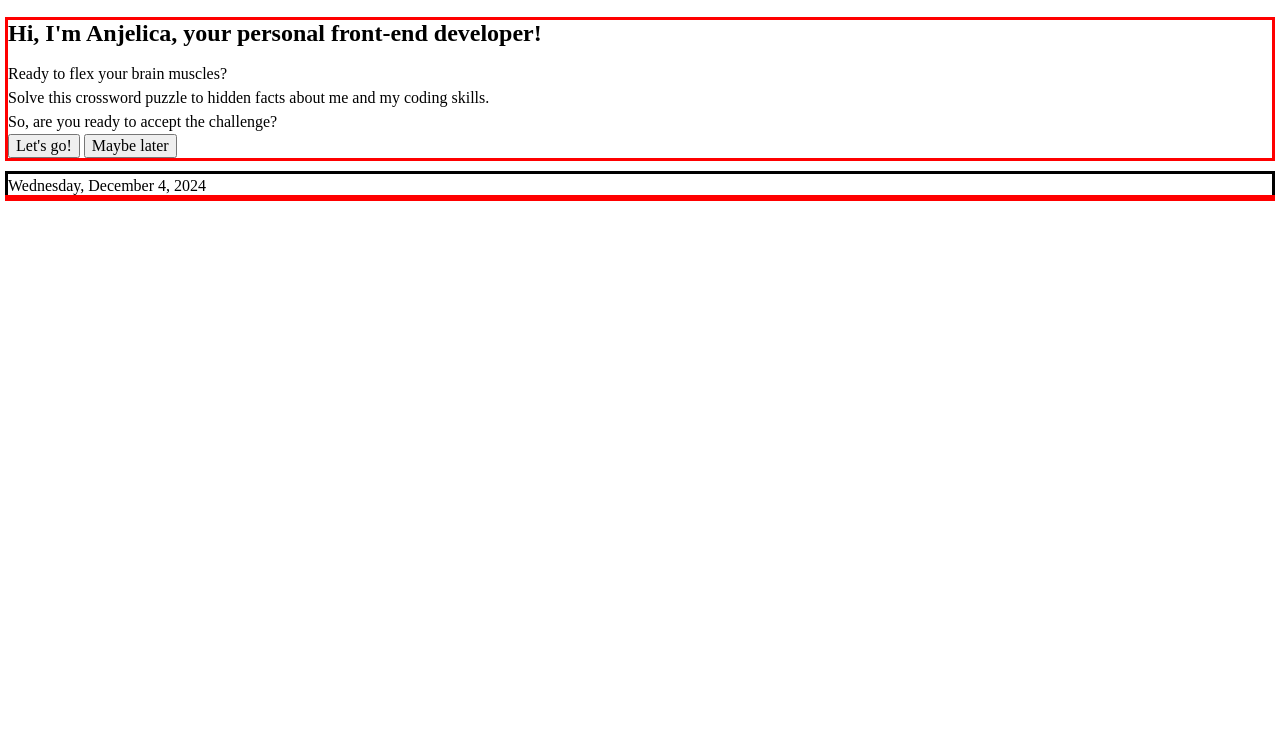
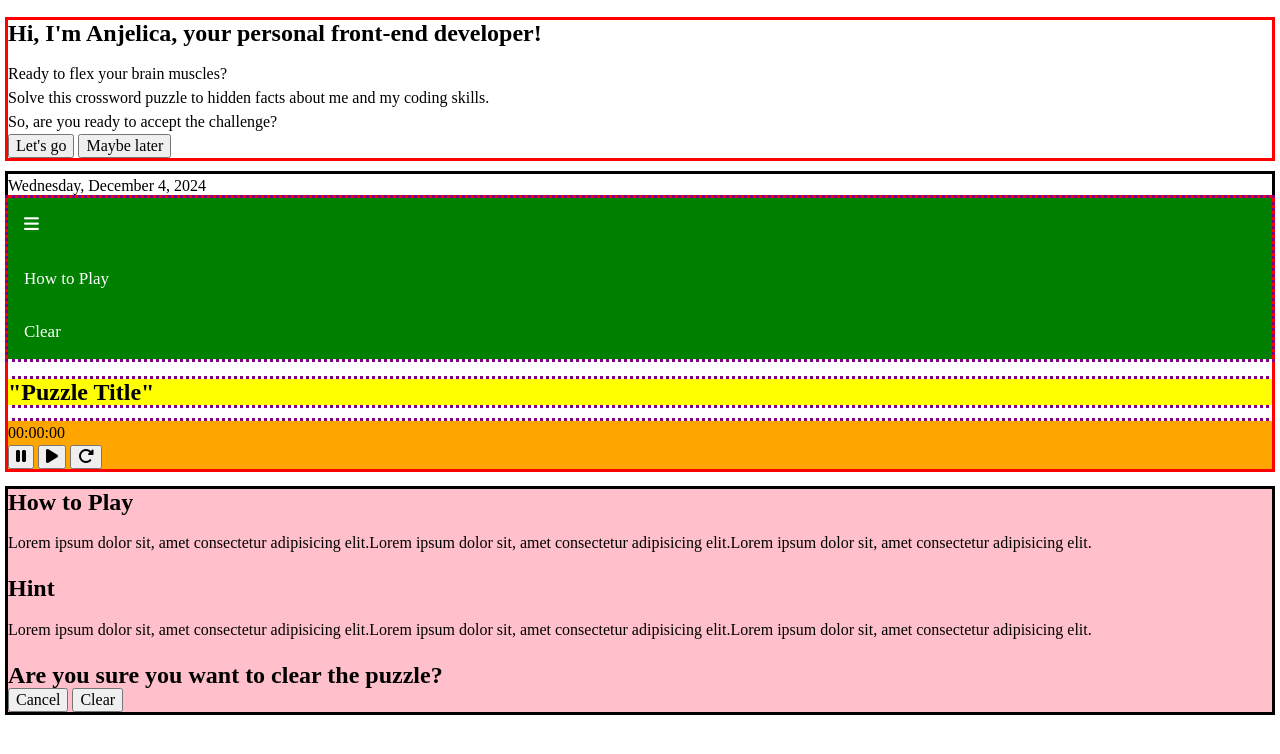
Before and after one commit to Anjie-MF/crosswordShowcase, a plain HTML site: page index.html in a window 1280 px wide. Drawn offline with Linux system fonts and the light colour scheme.

Commit message:
Added nav bar, text, and links

```diff
--- a/index.html
+++ b/index.html
@@ -5,7 +5,8 @@
     <meta charset="UTF-8">
     <meta name="viewport" content="width=device-width, initial-scale=1.0">
     <link rel="stylesheet" type="text/css" href="css/main.css" />
-    <script src="js/script.js" defer></script>
+    <script src="https://kit.fontawesome.com/106ba2589c.js" crossorigin="anonymous"></script>
+    <!-- <script src="js/script.js" defer></script> -->
     <!--add font links here -->
     <!--add font links here -->
     <title>Crossword Puzzle</title>
@@ -13,27 +14,60 @@
 
 <body>
     <main>
-        <!-- PopUp Box; use to introduce myself -->
-        <section class="gtkm">
+        <section class="gtkm"> <!--CLICK EVENT-->
             <div class="gtkm-blurb">
                 <h1>Hi, I'm Anjelica, your personal front-end developer!</h1>
                 <p>Ready to flex your brain muscles?<br>Solve this crossword puzzle to hidden facts about me and my
                     coding skills.<br>So, are you ready to accept the challenge?</p>
             </div>
-            <div class="yes-no-button">
-                <input type="button" value="Let's go!">
+            <div class="yes-no-button"> <!--CLICK EVENT-->
+                <input type="button" value="Let's go">
                 <input type="button" value="Maybe later">
             </div>
         </section>
-        <!-- Current Date -->
+        <!-- Date Display -------------------------------------------------------------->
         <section class="displayDate">
             <p id="date"></p>
             <script src="js/script.js"></script>
-
-
         </section>
-        <!-- Navigation Bar -->
-        <section class="nav-bar"></section>
+        <!-- Navigation Bar ------------------------------------------------------------>
+        <section class="nav-bar">
+            <div class="nav-menu"> <!--CLICK EVENT-->
+                <a href="javascript:void(0);" class="icon" onclick="addHere()"><i class="fa-solid fa-bars"></i></a>
+                <div id="myLinks">
+                    <a href="#htp">How to Play</a>
+                    <a href="#clear">Clear</a>
+                </div>
+            </div>
+            <div class="title">
+                <h1>"Puzzle Title"</h1>
+            </div>
+            <div class="time-box">
+                <p id="timer">00:00:00</p>
+                <button onclick="pauseTimer()"><i class="fa-solid fa-pause"></i></button>
+                <button onclick="startTimer()"><i class="fa-solid fa-play"></i></button>
+                <button onclick="resetTimer()"><i class="fa-solid fa-rotate-right"></i></button>
+                <script src="js/script.js"></script>
+            </div>
+        </section>
+        <!-- Navigation Bar Text ------------------------------------------------------->
+        <section class="myLinks-text">
+            <div class="htp-text"> <!--CLICK EVENT-->
+                <h1>How to Play</h1>
+                <p>Lorem ipsum dolor sit, amet consectetur adipisicing elit.Lorem ipsum dolor sit, amet consectetur
+                    adipisicing elit.Lorem ipsum dolor sit, amet consectetur adipisicing elit.</p>
+                <h2>Hint</h2>
+                <p>Lorem ipsum dolor sit, amet consectetur adipisicing elit.Lorem ipsum dolor sit, amet consectetur
+                    adipisicing elit.Lorem ipsum dolor sit, amet consectetur adipisicing elit.</p>
+            </div>
+            <div class="clear-text"> <!--CLICK EVENT-->
+                <h1>Are you sure you want to clear the puzzle?</h1>
+                <div class="cancel-clear-button">
+                    <input type="button" value="Cancel">
+                    <input type="button" value="Clear">
+                </div>
+            </div>
+        </section>
         <!-- Actual Grid Containing Puzzle -->
         <section class="xword-grid"></section>
         <!-- Scoll Bar Containg Clues; for mobile -->
```
